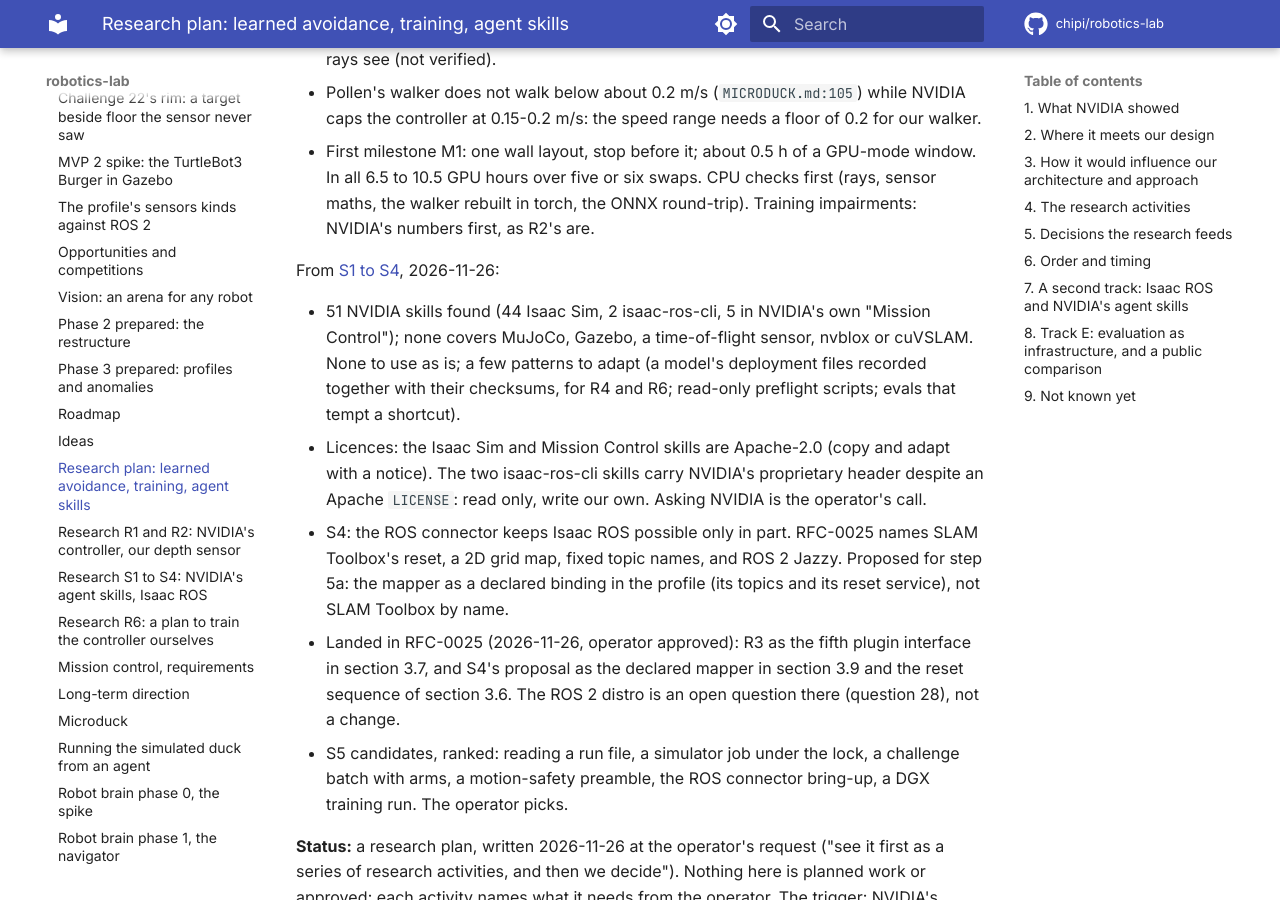
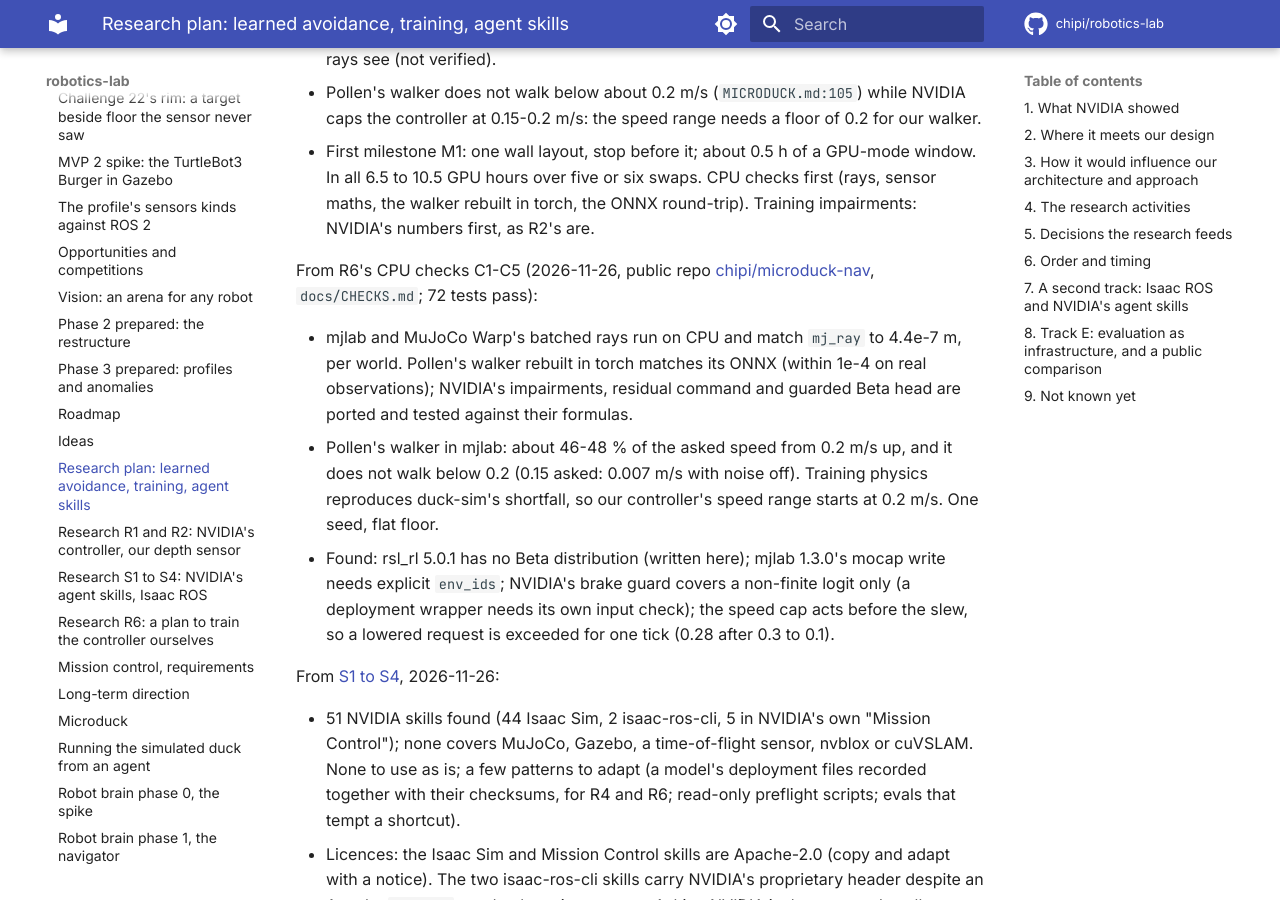
Before and after one commit to chipi/robotics-lab, an MkDocs documentation site: the page built from docs/wip/RESEARCH-LEARNED-AVOIDANCE.md, in a window 1280 px wide and 900 px high, scrolled down 1072 px. Built offline with MkDocs 1.6.1 and Material for MkDocs 9.7.7, drawn with Linux system fonts in a browser that asks for light colours; comment, search, counter and statistics services are not loaded.

Commit message:
docs(wip): R6's CPU checks pass (chipi/microduck-nav): rays on CPU, the walker rebuilt, NVIDIA's pieces ported; Pollen's walker does not walk below 0.2 m/s in mjlab either
Co-Authored-By: Claude Opus 5.5 <noreply@anthropic.com>
Claude-Session: https://claude.ai/code/session_014cvkLACeLchr5ni8n9hCia

```diff
--- a/docs/wip/RESEARCH-LEARNED-AVOIDANCE.md
+++ b/docs/wip/RESEARCH-LEARNED-AVOIDANCE.md
@@ -37,6 +37,22 @@ From the [R6 plan](RESEARCH-R6-PLAN.md), 2026-11-26 (nothing run; sizes and GPU
 - First milestone M1: one wall layout, stop before it; about 0.5 h of a GPU-mode window. In all
   6.5 to 10.5 GPU hours over five or six swaps. CPU checks first (rays, sensor maths, the walker
   rebuilt in torch, the ONNX round-trip). Training impairments: NVIDIA's numbers first, as R2's are.
+
+From R6's CPU checks C1-C5 (2026-11-26, public repo
+[chipi/microduck-nav](https://github.com/chipi/microduck-nav), `docs/CHECKS.md`; 72 tests pass):
+
+- mjlab and MuJoCo Warp's batched rays run on CPU and match `mj_ray` to 4.4e-7 m, per world.
+  Pollen's
+  walker rebuilt in torch matches its ONNX (within 1e-4 on real observations); NVIDIA's impairments,
+  residual command and guarded Beta head are ported and tested against their formulas.
+- Pollen's walker in mjlab: about 46-48 % of the asked speed from 0.2 m/s up, and it does not walk
+  below 0.2 (0.15 asked: 0.007 m/s with noise off). Training physics reproduces duck-sim's
+  shortfall,
+  so our controller's speed range starts at 0.2 m/s. One seed, flat floor.
+- Found: rsl_rl 5.0.1 has no Beta distribution (written here); mjlab 1.3.0's mocap write needs
+  explicit `env_ids`; NVIDIA's brake guard covers a non-finite logit only (a deployment wrapper
+  needs its own input check); the speed cap acts before the slew, so a lowered request is exceeded
+  for one tick (0.28 after 0.3 to 0.1).
 
 From [S1 to S4](RESEARCH-S1-S4.md), 2026-11-26:
 
```
